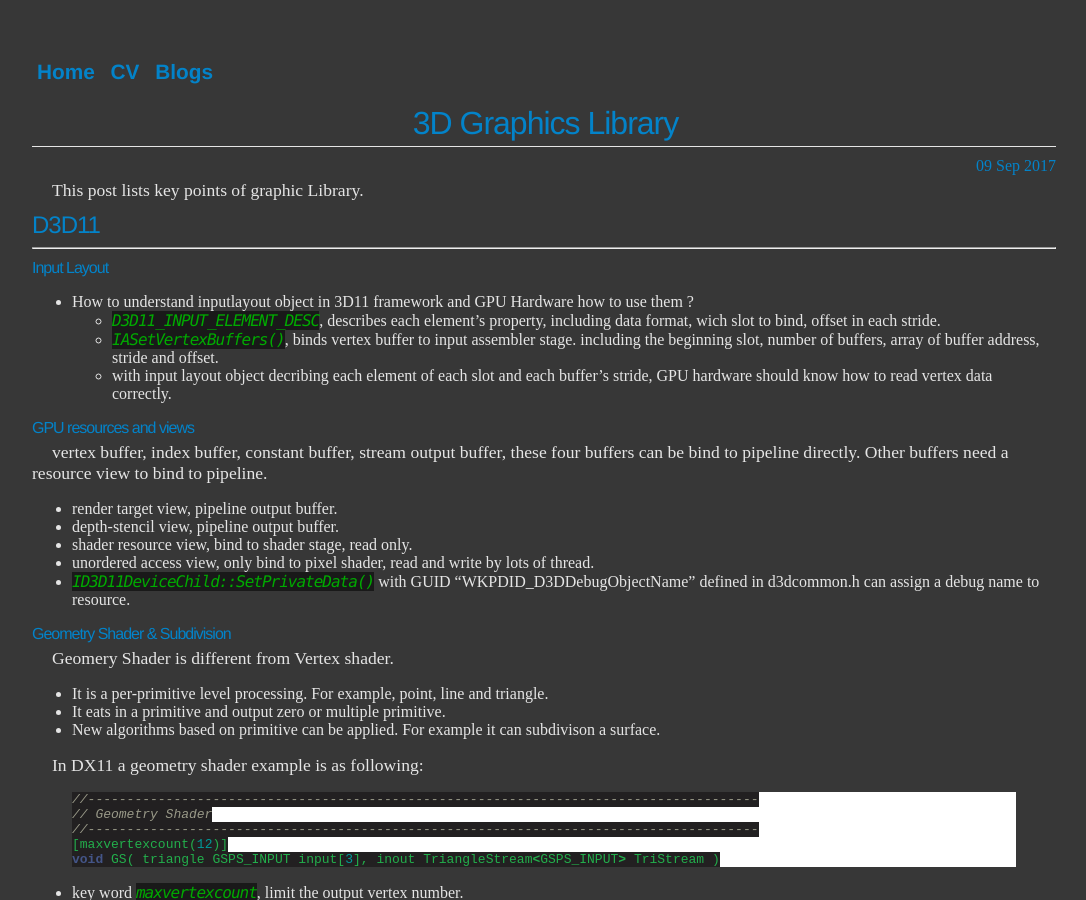
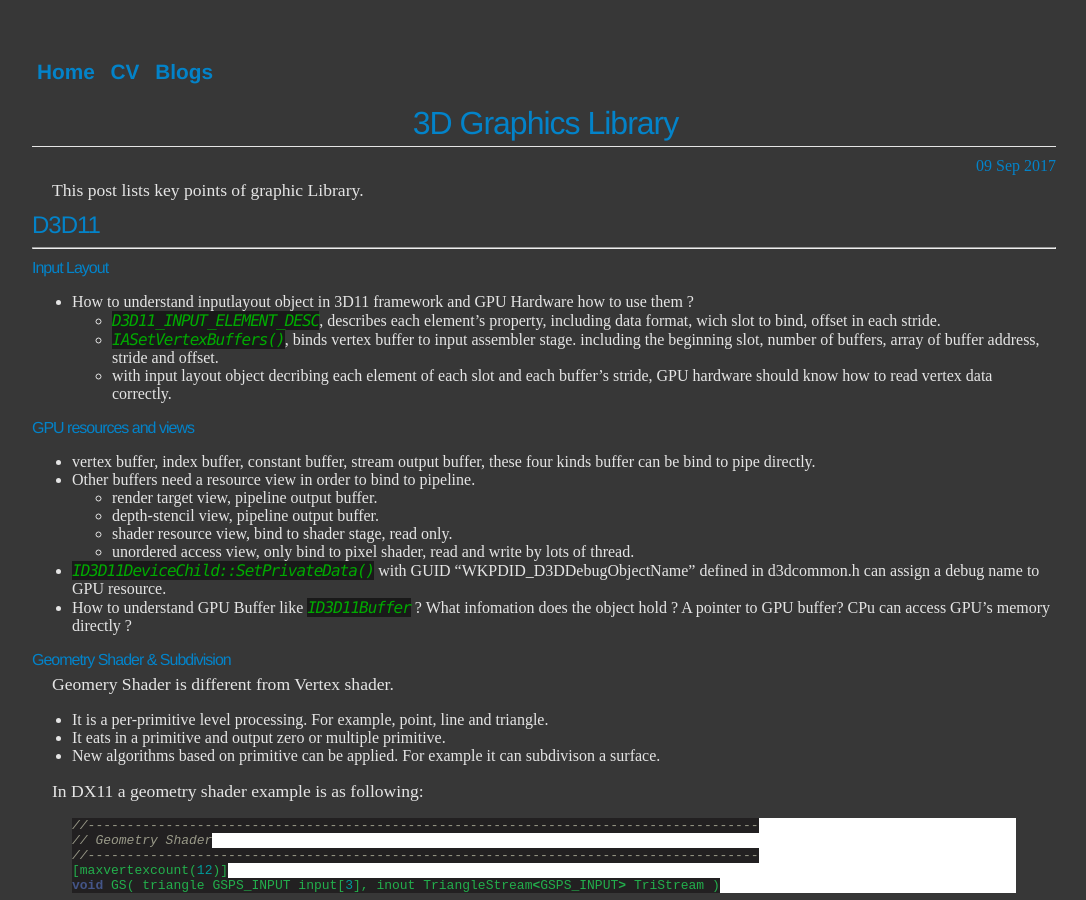
Before and after one commit to ychding11/ychding11.github.io, a Jekyll site: the page built from _posts/2017-9-9-3D-Rendering-API.md, in a window 1280 px wide and 900 px high. Shown: the whole window, without its empty margins (96-1182 px from the left). Built offline with Jekyll 4.4.1, drawn with Linux system fonts in a browser that asks for light colours.

Commit message:
add some questions about D3D11Buffer.

```diff
--- a/_posts/2017-9-9-3D-Rendering-API.md
+++ b/_posts/2017-9-9-3D-Rendering-API.md
@@ -16,13 +16,15 @@
 	- with input layout object decribing each element of each slot and each buffer's stride, GPU hardware should know how to read vertex data correctly.
 
 ### GPU resources and views
-vertex buffer, index buffer, constant buffer, stream output buffer, these four buffers can be bind to pipeline directly.
-Other buffers need a resource view to bind to pipeline.
-- render target view, pipeline output buffer.
-- depth-stencil view, pipeline output buffer.
-- shader resource view, bind to shader stage, read only.
-- unordered access view, only bind to pixel shader, read and write by lots of thread.
-- *ID3D11DeviceChild::SetPrivateData()* with GUID "WKPDID_D3DDebugObjectName" defined in d3dcommon.h can assign a debug name to resource.
+- vertex buffer, index buffer, constant buffer, stream output buffer, these four kinds buffer can be bind to pipe directly.
+- Other buffers need a resource view in order to bind to pipeline.
+	- render target view, pipeline output buffer.
+	- depth-stencil view, pipeline output buffer.
+	- shader resource view, bind to shader stage, read only.
+	- unordered access view, only bind to pixel shader, read and write by lots of thread.
+- *ID3D11DeviceChild::SetPrivateData()* with GUID "WKPDID_D3DDebugObjectName" defined in d3dcommon.h can assign a debug name to GPU resource.
+- How to understand GPU Buffer like *ID3D11Buffer* ? What infomation does the object hold ? A pointer to GPU buffer? CPu can access GPU's memory
+  directly ?
 
 ### Geometry Shader & Subdivision
 Geomery Shader is different from Vertex shader.
```
